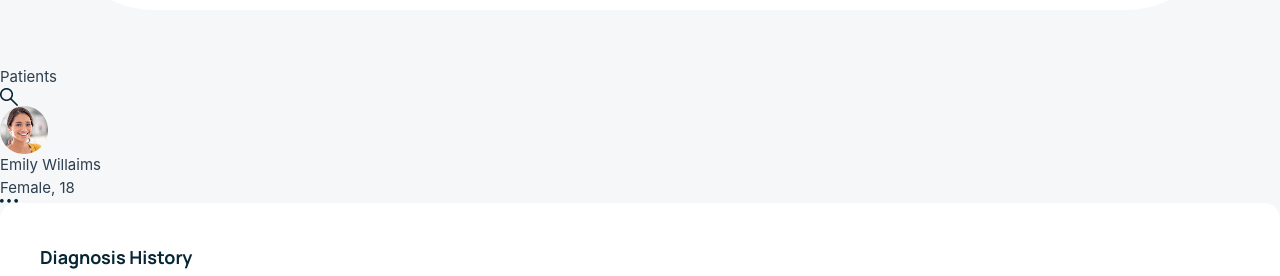
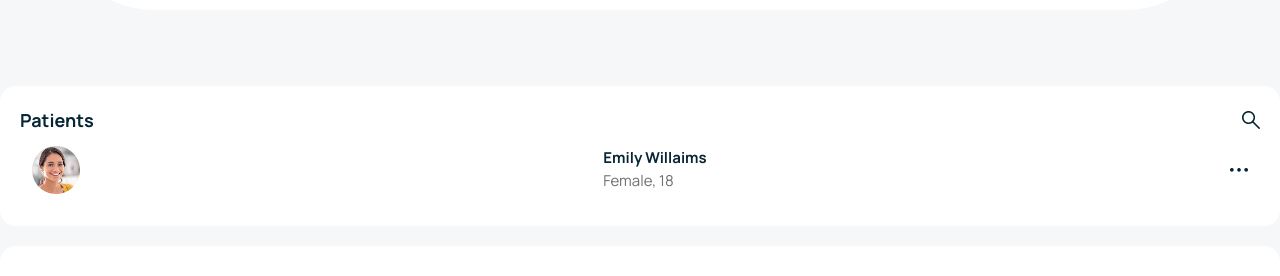
Before and after one commit to chiefJurist/coalition-tech-test, a Vue app: page / in a window 1280 px wide. Shown: the part 209-485 px from the top of the page. Built offline with nearby package versions, Linux system fonts and the light colour scheme.

Commit message:
another commit

```diff
--- a/src/assets/main.css
+++ b/src/assets/main.css
@@ -33,6 +33,24 @@
 }
 
 /*Patients List*/
+.p-list-gen-con {
+    @apply bg-white p-5 rounded-2xl font-manrope text-custom-two my-5;
+}
+.p-list-header {
+    @apply flex justify-between items-center;
+}
+.p-list-header-text {
+    @apply font-bold text-lg;
+}
+.p-list-con {
+    @apply flex justify-between items-center p-3 cursor-pointer;
+}
+.p-name {
+    @apply font-bold;
+}
+.p-details {
+    @apply text-custom-three;
+}
 
 /*Diagnosis History*/
 .sys-legend {
--- a/src/components/DiagnosisHistory.vue
+++ b/src/components/DiagnosisHistory.vue
@@ -85,8 +85,11 @@ export default {
 </script>
 
 <template>
-    <div class="text-custom-two font-manrope p-10 bg-white rounded-2xl">
+    <!--General Container-->
+    <div class="text-custom-two font-manrope p-10 bg-white rounded-2xl my-5">
+        <!--Header-->
         <div class="font-bold text-lg mb-6">Diagnosis History</div>
+        <!--Details Container-->
         <div class="grid grid-cols-3 gap-10">
             <!--Blood Pressure-->
             <div class="bg-custom-five flex justify-between p-8 rounded-xl col-span-3">
--- a/src/components/PatientsList.vue
+++ b/src/components/PatientsList.vue
@@ -1,15 +1,18 @@
 <template>
-    <div>
-        <div>
-            <span>Patients</span>
+    <div class="p-list-gen-con">
+        <!--Heading-->
+        <div class="p-list-header">
+            <span class="p-list-header-text">Patients</span>
             <img src="/img/search.png" alt="search" />
         </div>
+
+        <!--Patients Container-->
         <div>
-            <div>
+            <div class="p-list-con">
                 <div><img src="/img/emily-williams.png" alt="emily-williams" /></div>
                 <div>
-                    <div>Emily Willaims</div>
-                    <div>Female, 18</div>
+                    <div class="p-name">Emily Willaims</div>
+                    <div class="p-details">Female, 18</div>
                 </div>
                 <div><img src="/img/more-horz.png" alt="more-horizontal" /></div>
             </div>
--- a/tailwind.config.js
+++ b/tailwind.config.js
@@ -28,7 +28,8 @@ export default {
                 'custom-seven': '#8C6FE6',
                 'custom-eight': '#E0F3FA',
                 'custom-nine': '#FFE6E9',
-                'custom-ten': '#FFE6F1'
+                'custom-ten': '#FFE6F1',
+                'custom-eleven': '#D8FCF7'
             }
         }
     },
```
